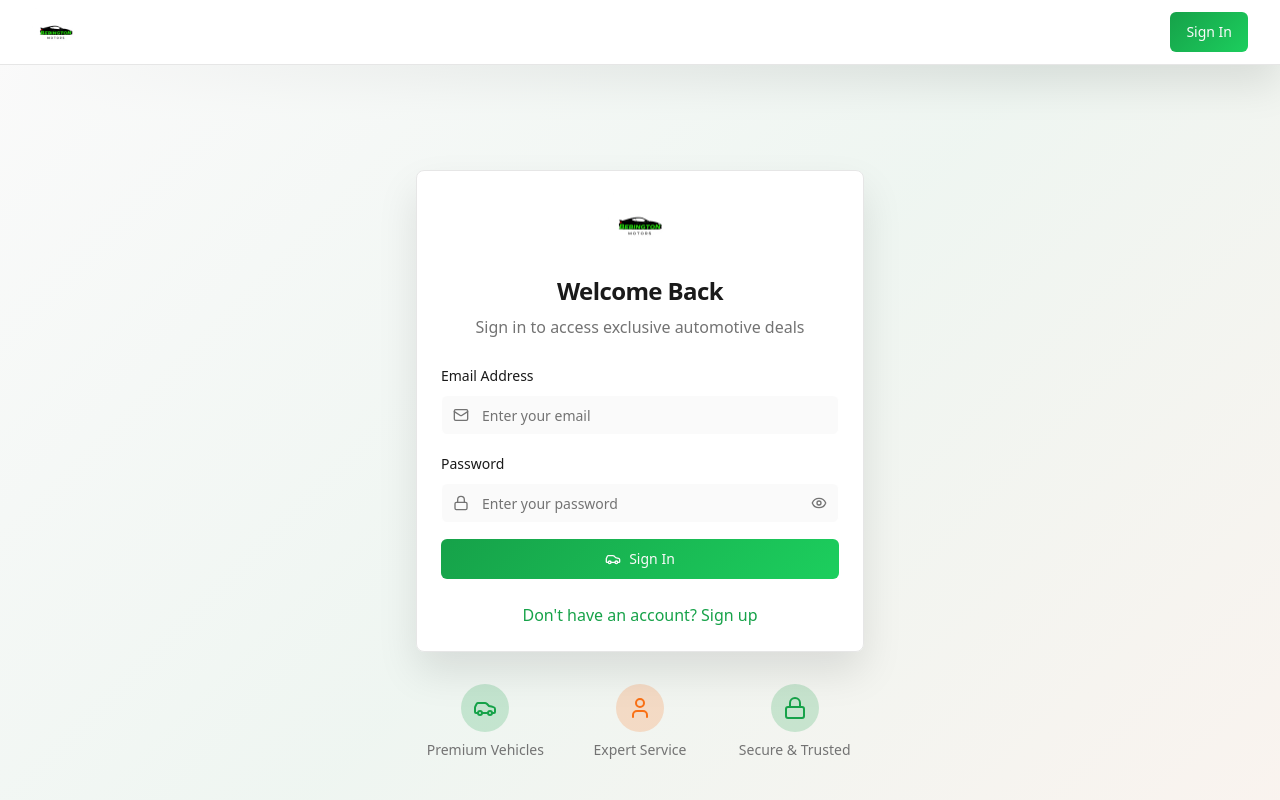
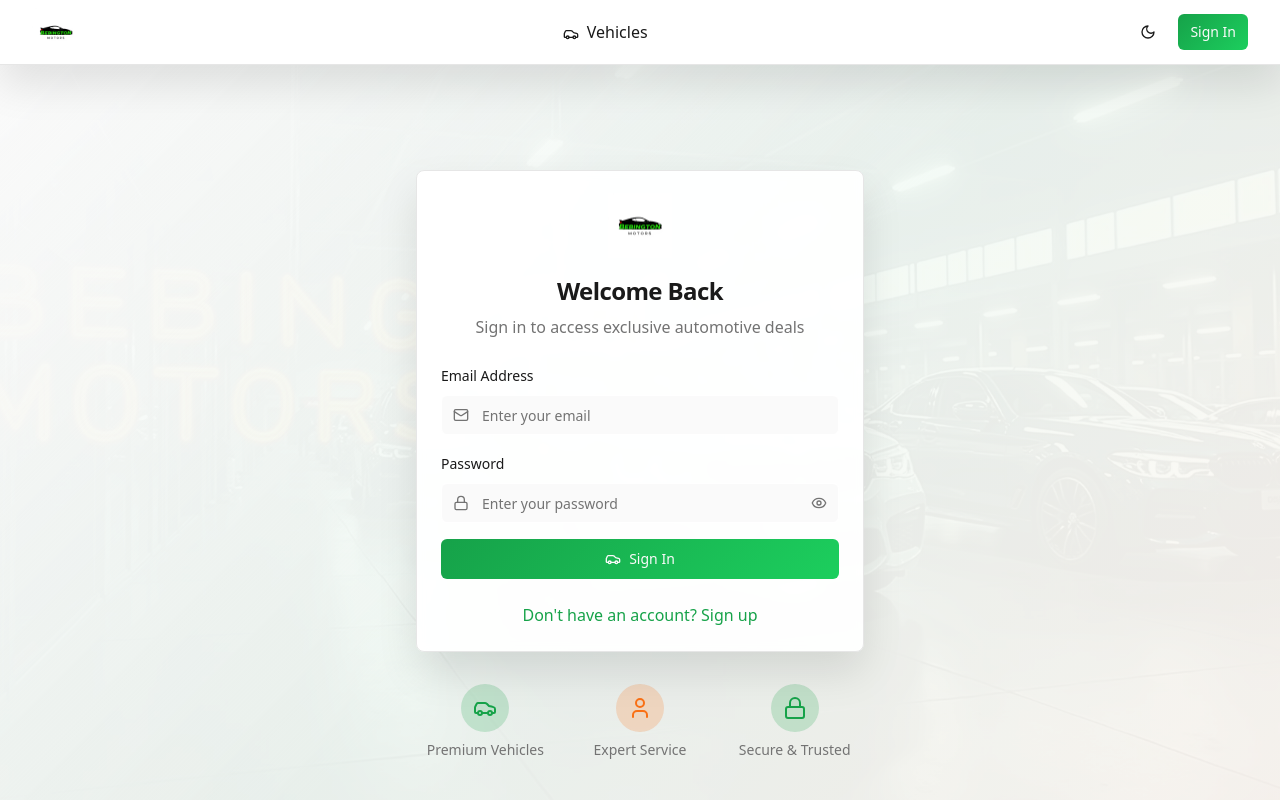
Before and after one commit to Kifee66/bebington-motors-ride, a React (Vite) app: page /auth in a window 1280 px wide. Shown: the top 800 px of the page. Built offline with nearby package versions, Linux system fonts and the light colour scheme.

Commit message:
Add theme toggle button
Implement a theme toggle button to switch between light and dark themes. Ensure the background image covers the entire background.

```diff
--- a/src/App.tsx
+++ b/src/App.tsx
@@ -4,6 +4,7 @@ import { TooltipProvider } from "@/components/ui/tooltip";
 import { QueryClient, QueryClientProvider } from "@tanstack/react-query";
 import { BrowserRouter, Routes, Route } from "react-router-dom";
 import { AuthProvider } from "@/contexts/AuthContext";
+import { ThemeProvider } from "@/contexts/ThemeContext";
 import { Layout } from "@/components/Layout";
 import { Home } from "./pages/Home";
 import { Auth } from "./pages/Auth";
@@ -16,6 +17,7 @@ const queryClient = new QueryClient();
 
 const App = () => (
   <QueryClientProvider client={queryClient}>
+    <ThemeProvider>
       <TooltipProvider>
         <AuthProvider>
           <Toaster />
@@ -35,6 +37,7 @@ const App = () => (
           </BrowserRouter>
         </AuthProvider>
       </TooltipProvider>
+    </ThemeProvider>
   </QueryClientProvider>
 );
 
--- a/src/components/Layout.tsx
+++ b/src/components/Layout.tsx
@@ -1,180 +1,151 @@
 import React, { useState } from 'react';
-import { useAuth } from '@/contexts/AuthContext';
 import { Button } from '@/components/ui/button';
 import { Logo } from '@/components/ui/logo';
-import { Sheet, SheetContent, SheetTrigger } from '@/components/ui/sheet';
-import { Car, Plus, LogOut, User, Menu, X } from 'lucide-react';
-import { useNavigate, useLocation } from 'react-router-dom';
+import { useAuth } from '@/contexts/AuthContext';
+import { Link, useNavigate, useLocation } from 'react-router-dom';
+import { Menu, X, Car, Plus, LogOut, User } from 'lucide-react';
+import { ThemeToggle } from '@/components/ui/theme-toggle';
+import { GlobalBackground } from '@/pages/Background';
 
 interface LayoutProps {
   children: React.ReactNode;
 }
 
 export const Layout: React.FC<LayoutProps> = ({ children }) => {
-  const { user, signOut, isAdmin } = useAuth();
+  const { user, signOut } = useAuth();
   const navigate = useNavigate();
   const location = useLocation();
   const [mobileMenuOpen, setMobileMenuOpen] = useState(false);
 
-  const handleSignOut = async () => {
+  const handleLogout = async () => {
     await signOut();
-    navigate('/auth');
+    navigate('/');
   };
 
-  const navigation = [
-    { name: 'Vehicles', href: '/vehicles', icon: Car },
-    ...(isAdmin ? [{ name: 'Add Car', href: '/add-car', icon: Plus }] : []),
-  ];
+  return (
+    <div className="min-h-screen relative">
+      <GlobalBackground />
 
-  return (
-    <div className="min-h-screen bg-background">
       {/* Header */}
-      <header className="bg-card border-b border-border shadow-elegant">
+      <header className="relative z-50 bg-card/95 backdrop-blur-sm border-b border-border shadow-elegant">
         <div className="max-w-7xl mx-auto px-4 sm:px-6 lg:px-8">
           <div className="flex justify-between items-center h-16">
             {/* Logo */}
-            <div className="flex items-center cursor-pointer" onClick={() => navigate('/')}>
+            <Link to="/" className="flex items-center">
               <Logo size="md" />
-            </div>
+            </Link>
 
             {/* Desktop Navigation */}
-            {user && (
-              <nav className="hidden md:flex space-x-8">
-                {navigation.map((item) => {
-                  const isActive = location.pathname === item.href;
-                  return (
-                    <button
-                      key={item.name}
-                      onClick={() => navigate(item.href)}
-                      className={`flex items-center space-x-2 px-4 py-2 rounded-md transition-smooth ${
-                        isActive
-                          ? 'bg-primary text-primary-foreground shadow-glow'
-                          : 'text-foreground hover:bg-muted hover:text-primary'
-                      }`}
-                    >
-                      <item.icon className="h-4 w-4" />
-                      <span>{item.name}</span>
-                    </button>
-                  );
-                })}
-              </nav>
-            )}
+            <nav className="hidden md:flex items-center space-x-6">
+              <Link
+                to="/vehicles"
+                className={`transition-smooth hover:text-primary ${
+                  location.pathname === '/vehicles' ? 'text-primary font-medium' : 'text-foreground'
+                }`}
+              >
+                <Car className="h-4 w-4 inline mr-2" />
+                Vehicles
+              </Link>
 
-            {/* Mobile Navigation */}
-            {user && (
-              <div className="md:hidden">
-                <Sheet open={mobileMenuOpen} onOpenChange={setMobileMenuOpen}>
-                  <SheetTrigger asChild>
-                    <Button variant="ghost" size="sm" className="p-2">
-                      <Menu className="h-5 w-5" />
-                    </Button>
-                  </SheetTrigger>
-                  <SheetContent side="right" className="w-80">
-                    <div className="flex items-center justify-between mb-6">
-                      <Logo size="sm" />
-                      <Button
-                        variant="ghost"
-                        size="sm"
-                        onClick={() => setMobileMenuOpen(false)}
-                        className="p-2"
-                      >
-                        <X className="h-4 w-4" />
-                      </Button>
-                    </div>
+              {user?.email === 'muturimichael66@gmail.com' && (
+                <Link
+                  to="/add-car"
+                  className={`transition-smooth hover:text-primary ${
+                    location.pathname === '/add-car' ? 'text-primary font-medium' : 'text-foreground'
+                  }`}
+                >
+                  <Plus className="h-4 w-4 inline mr-2" />
+                  Add Car
+                </Link>
+              )}
+            </nav>
 
-                    <nav className="space-y-4">
-                      {navigation.map((item) => {
-                        const isActive = location.pathname === item.href;
-                        return (
-                          <button
-                            key={item.name}
-                            onClick={() => {
-                              navigate(item.href);
-                              setMobileMenuOpen(false);
-                            }}
-                            className={`w-full flex items-center space-x-3 px-4 py-3 rounded-md transition-smooth text-left ${
-                              isActive
-                                ? 'bg-primary text-primary-foreground shadow-glow'
-                                : 'text-foreground hover:bg-muted hover:text-primary'
-                            }`}
-                          >
-                            <item.icon className="h-5 w-5" />
-                            <span className="font-medium">{item.name}</span>
-                          </button>
-                        );
-                      })}
-                    </nav>
+            {/* Right side - Theme toggle and auth buttons */}
+            <div className="flex items-center space-x-3">
+              <ThemeToggle />
 
-                    <div className="mt-8 pt-8 border-t border-border">
-                      <div className="flex items-center space-x-3 px-4 py-2 mb-4">
-                        <User className="h-5 w-5 text-primary" />
-                        <div>
-                          <p className="text-sm font-medium text-foreground">{user.email}</p>
-                          <p className="text-xs text-muted-foreground">
-                            {isAdmin ? 'Administrator' : 'User'}
-                          </p>
-                        </div>
-                      </div>
-                      <Button
-                        onClick={() => {
-                          handleSignOut();
-                          setMobileMenuOpen(false);
-                        }}
-                        variant="outline"
-                        className="w-full border-border hover:bg-destructive hover:text-destructive-foreground"
-                      >
-                        <LogOut className="h-4 w-4 mr-2" />
-                        Sign Out
-                      </Button>
-                    </div>
-                  </SheetContent>
-                </Sheet>
-              </div>
-            )}
-
-            {/* Desktop User menu */}
-            <div className="hidden md:flex items-center space-x-4">
               {user ? (
-                <div className="flex items-center space-x-4">
-                  <div className="flex items-center space-x-2 text-sm">
-                    <User className="h-4 w-4 text-primary" />
-                    <span className="text-foreground">{user.email}</span>
-                    {isAdmin && (
-                      <span className="text-xs bg-primary text-primary-foreground px-2 py-1 rounded">
-                        Admin
-                      </span>
-                    )}
-                  </div>
+                <div className="flex items-center space-x-3">
+                  <span className="hidden md:inline text-muted-foreground">
+                    <User className="h-4 w-4 inline mr-2" />
+                    {user.email}
+                  </span>
                   <Button
-                    onClick={handleSignOut}
+                    onClick={handleLogout}
                     variant="outline"
                     size="sm"
-                    className="border-border hover:bg-destructive hover:text-destructive-foreground"
+                    className="transition-smooth"
                   >
                     <LogOut className="h-4 w-4 mr-2" />
-                    Sign Out
+                    Logout
                   </Button>
                 </div>
               ) : (
                 <Button
                   onClick={() => navigate('/auth')}
-                  className="premium-button"
+                  className="premium-button transition-smooth"
+                  size="sm"
                 >
                   Sign In
                 </Button>
               )}
+
+              {/* Mobile menu button */}
+              <Button
+                variant="ghost"
+                size="icon"
+                className="md:hidden"
+                onClick={() => setMobileMenuOpen(!mobileMenuOpen)}
+              >
+                {mobileMenuOpen ? <X className="h-5 w-5" /> : <Menu className="h-5 w-5" />}
+              </Button>
             </div>
           </div>
+
+          {/* Mobile Navigation */}
+          {mobileMenuOpen && (
+            <div className="md:hidden border-t border-border bg-card/95 backdrop-blur-sm">
+              <div className="px-2 pt-2 pb-3 space-y-1">
+                <Link
+                  to="/vehicles"
+                  className={`block px-3 py-2 rounded-md text-base font-medium transition-smooth ${
+                    location.pathname === '/vehicles'
+                      ? 'bg-primary text-primary-foreground'
+                      : 'text-foreground hover:bg-muted hover:text-primary'
+                  }`}
+                  onClick={() => setMobileMenuOpen(false)}
+                >
+                  <Car className="h-4 w-4 inline mr-2" />
+                  Vehicles
+                </Link>
+
+                {user?.email === 'muturimichael66@gmail.com' && (
+                  <Link
+                    to="/add-car"
+                    className={`block px-3 py-2 rounded-md text-base font-medium transition-smooth ${
+                      location.pathname === '/add-car'
+                        ? 'bg-primary text-primary-foreground'
+                        : 'text-foreground hover:bg-muted hover:text-primary'
+                    }`}
+                    onClick={() => setMobileMenuOpen(false)}
+                  >
+                    <Plus className="h-4 w-4 inline mr-2" />
+                    Add Car
+                  </Link>
+                )}
+              </div>
+            </div>
+          )}
         </div>
       </header>
 
       {/* Main content */}
-      <main className="flex-1">
+      <main className="relative z-10">
         {children}
       </main>
 
       {/* Footer */}
-      <footer className="bg-card border-t border-border mt-16">
+      <footer className="relative z-10 bg-card/95 backdrop-blur-sm border-t border-border mt-16">
         <div className="max-w-7xl mx-auto px-4 sm:px-6 lg:px-8 py-8">
           <div className="flex flex-col md:flex-row justify-between items-center">
             <div className="flex items-center space-x-4 mb-4 md:mb-0">
@@ -187,6 +158,7 @@ export const Layout: React.FC<LayoutProps> = ({ children }) => {
           </div>
         </div>
       </footer>
+
     </div>
   );
 };
--- /dev/null
+++ b/src/components/ui/theme-toggle.tsx
@@ -0,0 +1,24 @@
+import React from 'react';
+import { Moon, Sun } from 'lucide-react';
+import { Button } from '@/components/ui/button';
+import { useTheme } from '@/contexts/ThemeContext';
+
+export const ThemeToggle: React.FC = () => {
+  const { theme, toggleTheme } = useTheme();
+
+  return (
+    <Button
+      variant="ghost"
+      size="icon"
+      onClick={toggleTheme}
+      className="h-9 w-9 hover:bg-accent transition-smooth"
+      aria-label="Toggle theme"
+    >
+      {theme === 'light' ? (
+        <Moon className="h-4 w-4 transition-smooth" />
+      ) : (
+        <Sun className="h-4 w-4 transition-smooth" />
+      )}
+    </Button>
+  );
+};
--- /dev/null
+++ b/src/contexts/ThemeContext.tsx
@@ -0,0 +1,52 @@
+import React, { createContext, useContext, useEffect, useState } from 'react';
+
+type Theme = 'light' | 'dark';
+
+interface ThemeContextType {
+  theme: Theme;
+  toggleTheme: () => void;
+}
+
+const ThemeContext = createContext<ThemeContextType | undefined>(undefined);
+
+export const ThemeProvider: React.FC<{ children: React.ReactNode }> = ({ children }) => {
+  const [theme, setTheme] = useState<Theme>(() => {
+    // Check localStorage first, then system preference, default to dark
+    const savedTheme = localStorage.getItem('theme') as Theme;
+    if (savedTheme) return savedTheme;
+
+    const prefersDark = window.matchMedia('(prefers-color-scheme: dark)').matches;
+    return prefersDark ? 'dark' : 'light';
+  });
+
+  useEffect(() => {
+    const root = document.documentElement;
+
+    // Remove both classes first
+    root.classList.remove('light', 'dark');
+
+    // Add the current theme class
+    root.classList.add(theme);
+
+    // Save to localStorage
+    localStorage.setItem('theme', theme);
+  }, [theme]);
+
+  const toggleTheme = () => {
+    setTheme(prev => prev === 'light' ? 'dark' : 'light');
+  };
+
+  return (
+    <ThemeContext.Provider value={{ theme, toggleTheme }}>
+      {children}
+    </ThemeContext.Provider>
+  );
+};
+
+export const useTheme = () => {
+  const context = useContext(ThemeContext);
+  if (!context) {
+    throw new Error('useTheme must be used within a ThemeProvider');
+  }
+  return context;
+};
--- /dev/null
+++ b/src/pages/Background.tsx
@@ -0,0 +1,16 @@
+import React from 'react';
+import heroBackgroundImage from '@/assets/bebington-hero-bg.jpg';
+
+export const GlobalBackground: React.FC = () => {
+  return (
+    <div className="fixed inset-0 -z-50">
+      {/* Background image */}
+      <div
+        className="absolute inset-0 bg-cover bg-center bg-no-repeat bg-fixed"
+        style={{ backgroundImage: `url(${heroBackgroundImage})` }}
+      />
+      {/* Overlay */}
+      <div className="absolute inset-0 bg-white/95 dark:bg-black/80" />
+    </div>
+  );
+};
```
Also changed, not shown: src/pages/Home.tsx (+3 -3 lines). Lines whose indentation alone changed are shown as unchanged.
